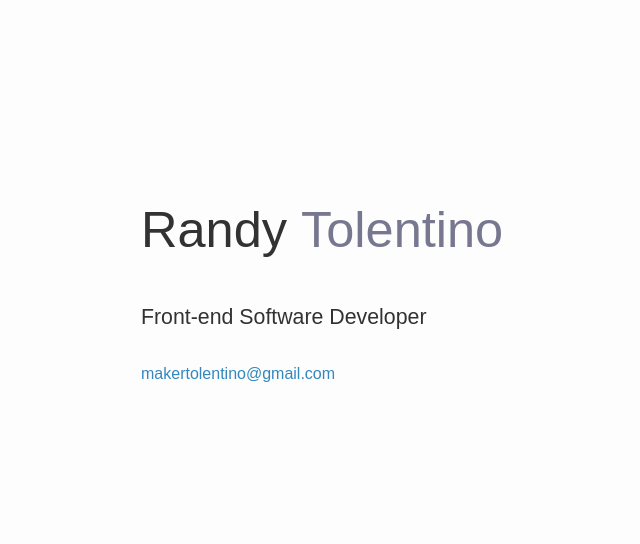
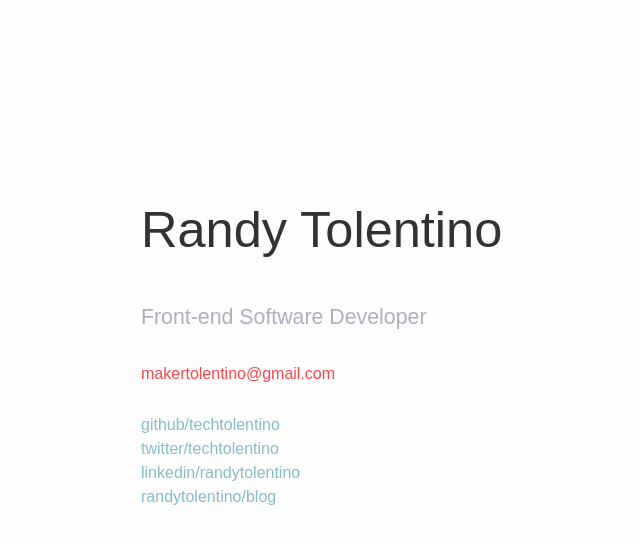
Before and after one commit to techtolentino/digital-card, a Jekyll site: the page built from index.html, in a window 1280 px wide. Shown: the top 544 px of the page, without its empty margins (19-659 px from the left). Built offline with Jekyll 4.4.1, drawn with Linux system fonts in a browser that asks for light colours.

Commit message:
social links and link styling

```diff
--- a/_sass/_config.scss
+++ b/_sass/_config.scss
@@ -14,9 +14,9 @@ $background-color: #FDFDFD;
 
 $secondary: #38385E;
 $success: #2ECC71;
-$danger: #FE446E;
+$danger: #FB464B;
 $warning: #FDC23E;
-$primary: #3488BD;
+$primary: #85BEC4;
 $gray: #D9D9E0;
 
 $primary-light: #80D3EC;
--- a/_sass/_image.scss
+++ b/_sass/_image.scss
@@ -1,3 +1,12 @@
 .photo {
     max-width: 100%;
+
+    &--profile {
+        max-width: 15em;
+    }
+
+    &--icon {
+        max-width: 1.5em;
+        margin-right: $spacing-unit / 4;
+    }
 }
--- /dev/null
+++ b/_sass/_list.scss
@@ -0,0 +1,6 @@
+.list {
+    &--social {
+        padding-left: 0;
+        list-style: none;
+    }
+}
--- a/_sass/_typography.scss
+++ b/_sass/_typography.scss
@@ -37,15 +37,30 @@ p {
     margin-bottom: 1.3em;
 }
 
-a {
-    color: $primary;
-    transition: color .25s;
-    text-decoration: none;
+.link {
 
-    &:hover {
-        color: darken($primary, 15%);
-        text-decoration: underline;
-        transition: color .25s, text-decoration .25s;
+    &--base {
+        color: $primary;
+        transition: color .25s;
+        text-decoration: none;
+
+        &:hover {
+            color: darken($primary, 15%);
+            border-bottom: 1px solid currentColor;
+            transition: color .25s, border-bottom .5s;
+        }
+    }
+
+    &--warm {
+        color: $danger;
+        transition: color .25s;
+        text-decoration: none;
+
+        &:hover {
+         color: darken($danger, 20%);
+         border-bottom: 1px solid currentColor;
+         transition: color .25s, border-bottom .5s;
+        }
     }
 }
 
--- a/_sass/_utilities.scss
+++ b/_sass/_utilities.scss
@@ -1,4 +1,14 @@
 .accent {
-    font-weight: normal;
-    color: darken($gray, 35%);
+    &--gray {
+        color: darken($gray, 15%);
+    }
+
+    &--warm {
+        color: $danger;
+    }
+
+    &--cool {
+        color: $primary;
+        font-weight: normal;
+    }
 }
--- a/css/main.scss
+++ b/css/main.scss
@@ -22,4 +22,5 @@
 @import 'hero';
 @import 'icon';
 @import 'image';
+@import 'list';
 @import 'utilities';
--- a/index.html
+++ b/index.html
@@ -3,8 +3,22 @@ layout: default
 ---
 <div class="layer--LARGE layer--clean">
     <div class="container">
-        <h1>Randy <span class="accent">Tolentino</span></h1>
-        <h4>Front-end Software Developer</h4>
-        <h5><a href="mailto:makertolentino@gmail.com">makertolentino@gmail.com</a></h5>
+        <h1>Randy Tolentino</h1>
+        <h4 class="accent--gray">Front-end Software Developer</h4>
+        <h5><a class="link--warm" href="mailto:makertolentino@gmail.com">makertolentino@gmail.com</a></h5>
+        <ul class="list--social">
+            <li>
+                <a class="link--base" href="https://github.com/techtolentino">github/techtolentino</a>
+            </li>
+            <li>
+                <a class="link--base" href="https://twitter.com/techtolentino">twitter/techtolentino</a>
+            </li>
+            <li>
+                <a class="link--base" href="https://linkedin.com/in/randytolentino">linkedin/randytolentino</a>
+            </li>
+            <li>
+                <a class="link--base" href="http://randytolentino.com/blog">randytolentino/blog</a>
+            </li>
+        </ul>
     </div>
 </div>
```
Also changed, not shown: assets/icon-blog.svg (added), assets/icon-github.svg (added), assets/icon-linkedin.svg (added), assets/icon-twitter.svg (added).
